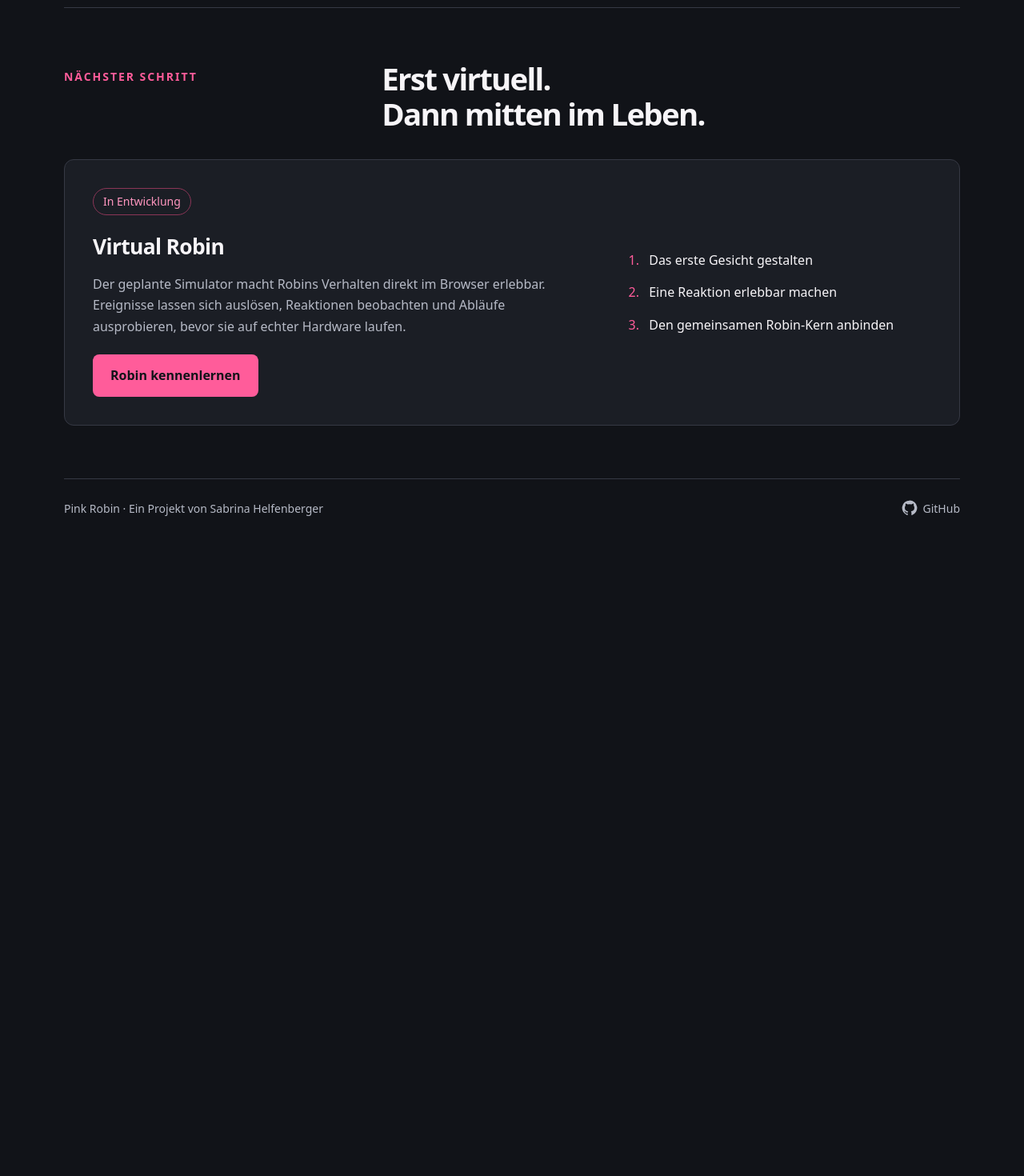
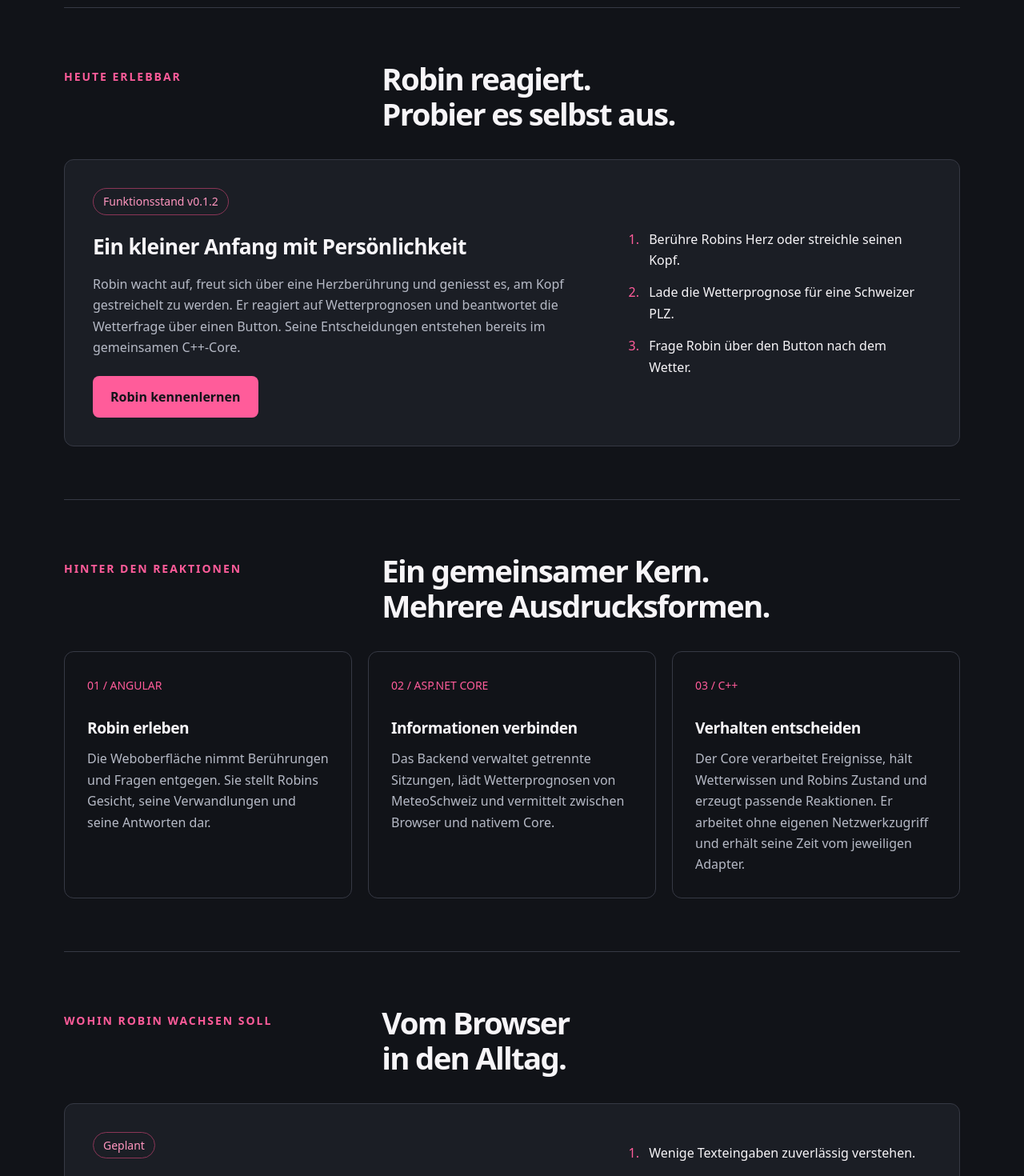
Before and after one commit to sabrinahelfenberger-Wusel/PinkRobin, an Angular app in the folder web/: page /#/ in a window 1280 px wide. Shown: the part 1330-2800 px from the top of the page at 80% size. Before the commit the page ends 2012 px from the top, so only its background shows below. Built offline with nearby package versions, Linux system fonts and the light colour scheme.

Commit message:
Update portfolio with current Robin features and architecture

```diff
--- a/web/src/app/home.component.html
+++ b/web/src/app/home.component.html
@@ -2,15 +2,18 @@
   <header>
     <a class="brand" routerLink="/">pink<span>robin.</span></a>
     <nav aria-label="Hauptnavigation">
-      <a routerLink="/" fragment="idee">Die Idee</a
-      ><a routerLink="/virtual-robin">Virtual Robin</a
-      ><a
+      <a routerLink="/" fragment="idee">Die Idee</a>
+      <a routerLink="/virtual-robin">Virtual Robin</a>
+      <a routerLink="/" fragment="technik">Technik</a>
+      <a routerLink="/" fragment="ausblick">Ausblick</a>
+      <a
         class="github-link"
         href="https://github.com/sabrinahelfenberger-Wusel/PinkRobin"
         target="_blank"
         rel="noopener noreferrer"
         aria-label="PinkRobin auf GitHub (öffnet einen neuen Tab)"
-        ><svg
+      >
+        <svg
           viewBox="0 0 24 24"
           width="20"
           height="20"
@@ -20,9 +23,10 @@
         >
           <path
             d="M12 .75a11.25 11.25 0 0 0-3.558 21.923c.563.104.768-.244.768-.542 0-.267-.01-.974-.015-1.912-3.13.68-3.791-1.508-3.791-1.508-.512-1.3-1.25-1.646-1.25-1.646-1.022-.699.078-.685.078-.685 1.13.08 1.725 1.16 1.725 1.16 1.005 1.722 2.637 1.225 3.28.937.102-.728.393-1.225.715-1.507-2.499-.284-5.126-1.25-5.126-5.565 0-1.23.44-2.235 1.16-3.023-.116-.285-.503-1.43.11-2.98 0 0 .945-.303 3.094 1.155a10.78 10.78 0 0 1 5.625 0c2.148-1.458 3.092-1.155 3.092-1.155.614 1.55.228 2.695.112 2.98.722.788 1.158 1.793 1.158 3.023 0 4.326-2.631 5.278-5.138 5.557.404.349.765 1.036.765 2.088 0 1.508-.014 2.726-.014 3.096 0 .3.203.65.774.54A11.251 11.251 0 0 0 12 .75Z"
-          /></svg
-        ><span>GitHub</span></a
-      >
+          />
+        </svg>
+        <span>GitHub</span>
+      </a>
     </nav>
   </header>
   <main>
@@ -86,26 +90,96 @@
     </section>
     <section id="virtual-robin" class="section" aria-labelledby="virtual-title">
       <div class="section-head">
-        <p class="eyebrow">Nächster Schritt</p>
-        <h2 id="virtual-title">Erst virtuell.<br />Dann mitten im Leben.</h2>
+        <p class="eyebrow">Heute erlebbar</p>
+        <h2 id="virtual-title">Robin reagiert.<br />Probier es selbst aus.</h2>
       </div>
+
       <div class="development">
         <div>
-          <span class="badge">In Entwicklung</span>
-          <h3>Virtual Robin</h3>
+          <span class="badge">Funktionsstand v0.1.2</span>
+          <h3>Ein kleiner Anfang mit Persönlichkeit</h3>
           <p>
-            Der geplante Simulator macht Robins Verhalten direkt im Browser
-            erlebbar. Ereignisse lassen sich auslösen, Reaktionen beobachten und
-            Abläufe ausprobieren, bevor sie auf echter Hardware laufen.
+            Robin wacht auf, freut sich über eine Herzberührung und geniesst es,
+            am Kopf gestreichelt zu werden. Er reagiert auf Wetterprognosen und
+            beantwortet die Wetterfrage über einen Button. Seine Entscheidungen
+            entstehen bereits im gemeinsamen C++-Core.
           </p>
-          <a class="button" routerLink="/virtual-robin" style="margin-top: 22px"
-            >Robin kennenlernen</a
+          <a
+            class="button"
+            routerLink="/virtual-robin"
+            style="margin-top: 22px"
           >
+            Robin kennenlernen
+          </a>
         </div>
+
         <ol class="steps">
-          <li>Das erste Gesicht gestalten</li>
-          <li>Eine Reaktion erlebbar machen</li>
-          <li>Den gemeinsamen Robin-Kern anbinden</li>
+          <li>Berühre Robins Herz oder streichle seinen Kopf.</li>
+          <li>Lade die Wetterprognose für eine Schweizer PLZ.</li>
+          <li>Frage Robin über den Button nach dem Wetter.</li>
+        </ol>
+      </div>
+    </section>
+    <section id="technik" class="section" aria-labelledby="technology-title">
+      <div class="section-head">
+        <p class="eyebrow">Hinter den Reaktionen</p>
+        <h2 id="technology-title">
+          Ein gemeinsamer Kern.<br />Mehrere Ausdrucksformen.
+        </h2>
+      </div>
+
+      <div class="cards">
+        <article class="card">
+          <span class="number">01 / ANGULAR</span>
+          <h3>Robin erleben</h3>
+          <p>
+            Die Weboberfläche nimmt Berührungen und Fragen entgegen. Sie stellt
+            Robins Gesicht, seine Verwandlungen und seine Antworten dar.
+          </p>
+        </article>
+
+        <article class="card">
+          <span class="number">02 / ASP.NET CORE</span>
+          <h3>Informationen verbinden</h3>
+          <p>
+            Das Backend verwaltet getrennte Sitzungen, lädt Wetterprognosen von
+            MeteoSchweiz und vermittelt zwischen Browser und nativem Core.
+          </p>
+        </article>
+
+        <article class="card">
+          <span class="number">03 / C++</span>
+          <h3>Verhalten entscheiden</h3>
+          <p>
+            Der Core verarbeitet Ereignisse, hält Wetterwissen und Robins
+            Zustand und erzeugt passende Reaktionen. Er arbeitet ohne eigenen
+            Netzwerkzugriff und erhält seine Zeit vom jeweiligen Adapter.
+          </p>
+        </article>
+      </div>
+    </section>
+    <section id="ausblick" class="section" aria-labelledby="outlook-title">
+      <div class="section-head">
+        <p class="eyebrow">Wohin Robin wachsen soll</p>
+        <h2 id="outlook-title">Vom Browser<br />in den Alltag.</h2>
+      </div>
+
+      <div class="development">
+        <div>
+          <span class="badge">Geplant</span>
+          <h3>Ein Begleiter, der Begegnungen anregt</h3>
+          <p>
+            Robin soll neugierig auf seine Umgebung reagieren und dazu
+            ermutigen, die Welt zu entdecken und mit Menschen in Kontakt zu
+            kommen. Die virtuelle Version hilft, sein Verhalten Schritt für
+            Schritt zu entwickeln.
+          </p>
+        </div>
+
+        <ol class="steps">
+          <li>Wenige Texteingaben zuverlässig verstehen.</li>
+          <li>Robin als 3D-Figur und auf dem iPad erlebbar machen.</li>
+          <li>Den gemeinsamen Core auf echter Roboterhardware erproben.</li>
         </ol>
       </div>
     </section>
```
